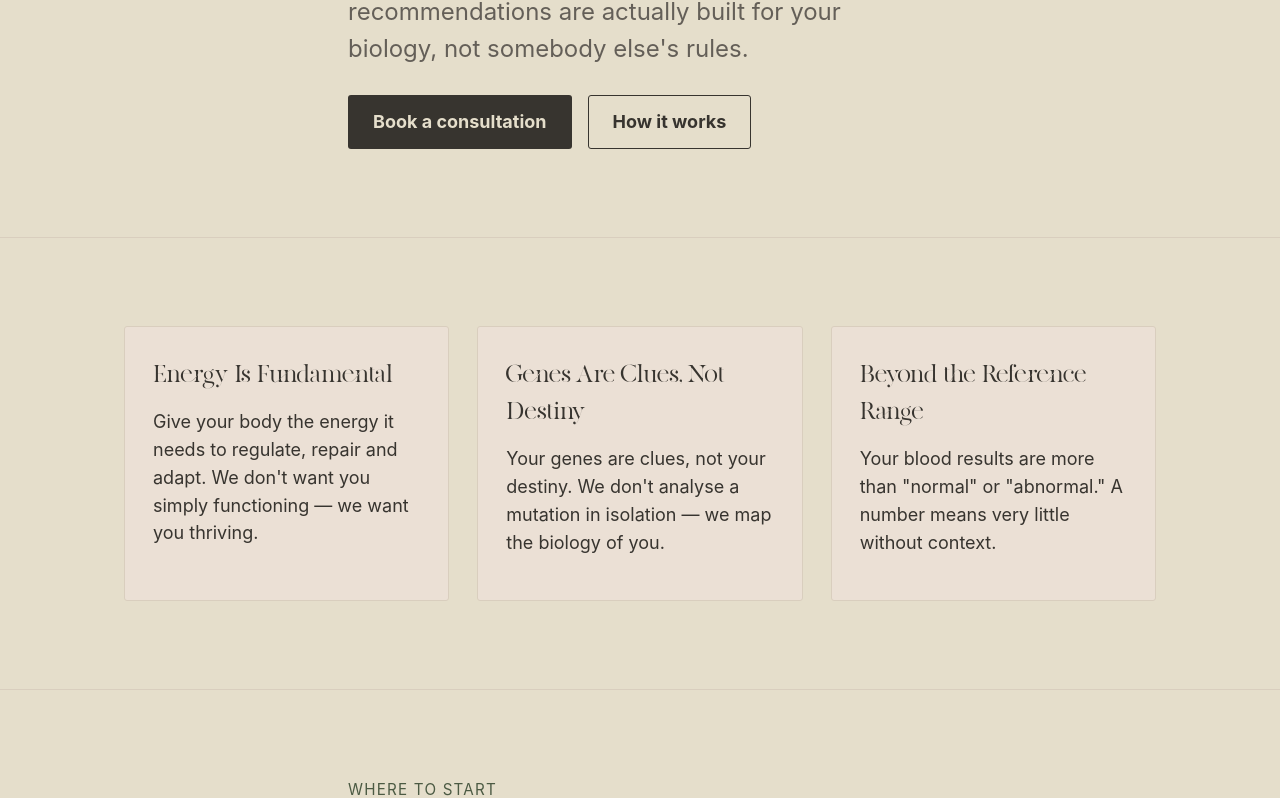
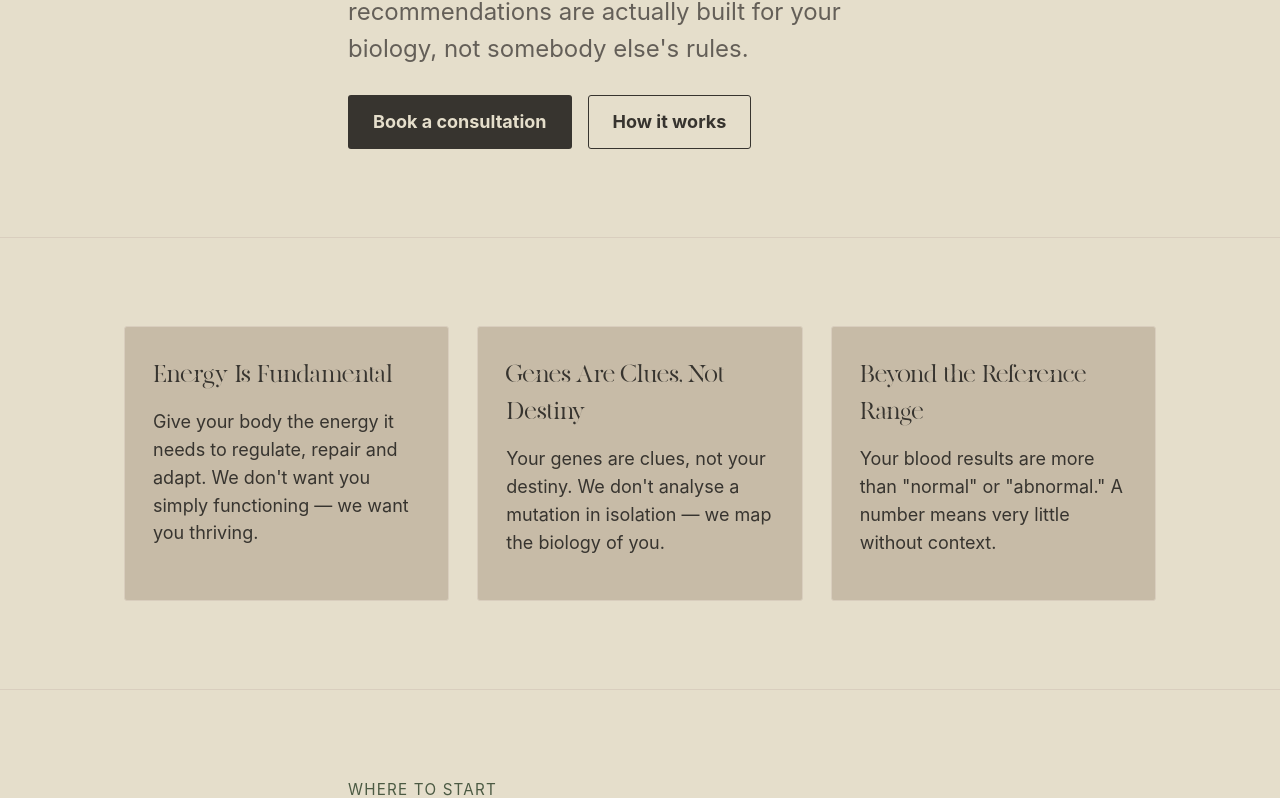
Before and after one commit to ugeniquehq/eugene, a Next.js app: page / in a window 1280 px wide. Shown: the part 435-1233 px from the top of the page. Built offline with nearby package versions, Linux system fonts and the light colour scheme; a web font is replaced by a local one.

Commit message:
Fix intake form card background color

```diff
--- a/app/globals.css
+++ b/app/globals.css
@@ -128,7 +128,7 @@ a {
 }
 
 .card {
-  background: var(--color-card);
+  background: var(--color-accent-soft);
   border: 1px solid var(--color-line);
   border-radius: var(--radius);
   padding: var(--space-md);
```
